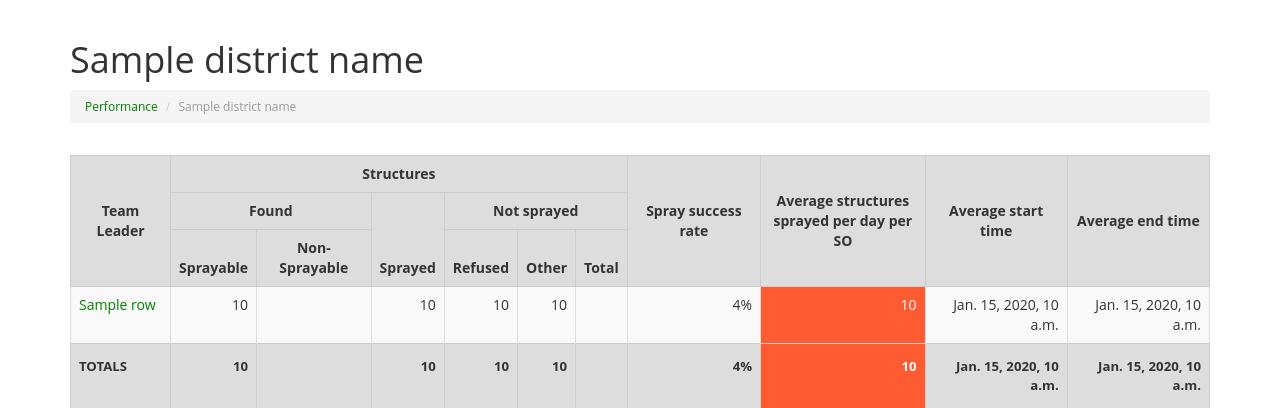
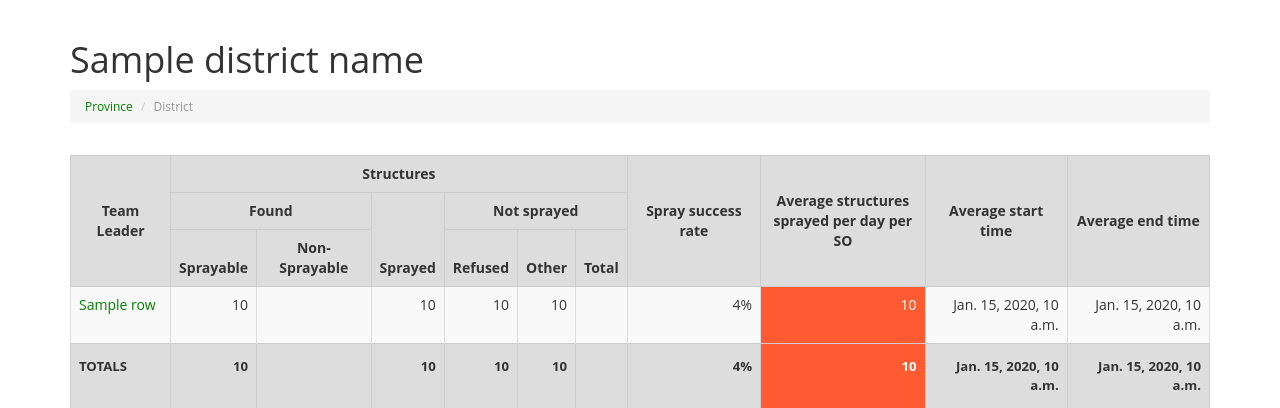
Before and after one commit to onaio/mspray, a Django app: template mspray/apps/main/templates/team-leaders.html in a window 1280 px wide. Shown: the part 52-460 px from the top of the page. Run offline with Django 3.2, Linux system fonts and the light colour scheme; the template is opened without the code that fills it: most values are stand-ins (such as "Sample title", 1, 10 or a date in 2020); some libraries are stand-ins or nearby versions.

```diff
--- a/mspray/apps/main/templates/team-leaders.html
+++ b/mspray/apps/main/templates/team-leaders.html
@@ -8,8 +8,8 @@
         <div class="container">
             <h1>{{ district_name }}</h1>
             <ol class="breadcrumb">
-              <li><a href="{% url "performance:districts" %}">Performance</a></li>
-              <li class="active">{{ district_name }}</li>
+              <li><a href="{% url "performance:districts" %}">Province</a></li>
+              <li class="active">District</li>
             </ol>
             <div class="row">
                 <div class="col-md-12">
```
